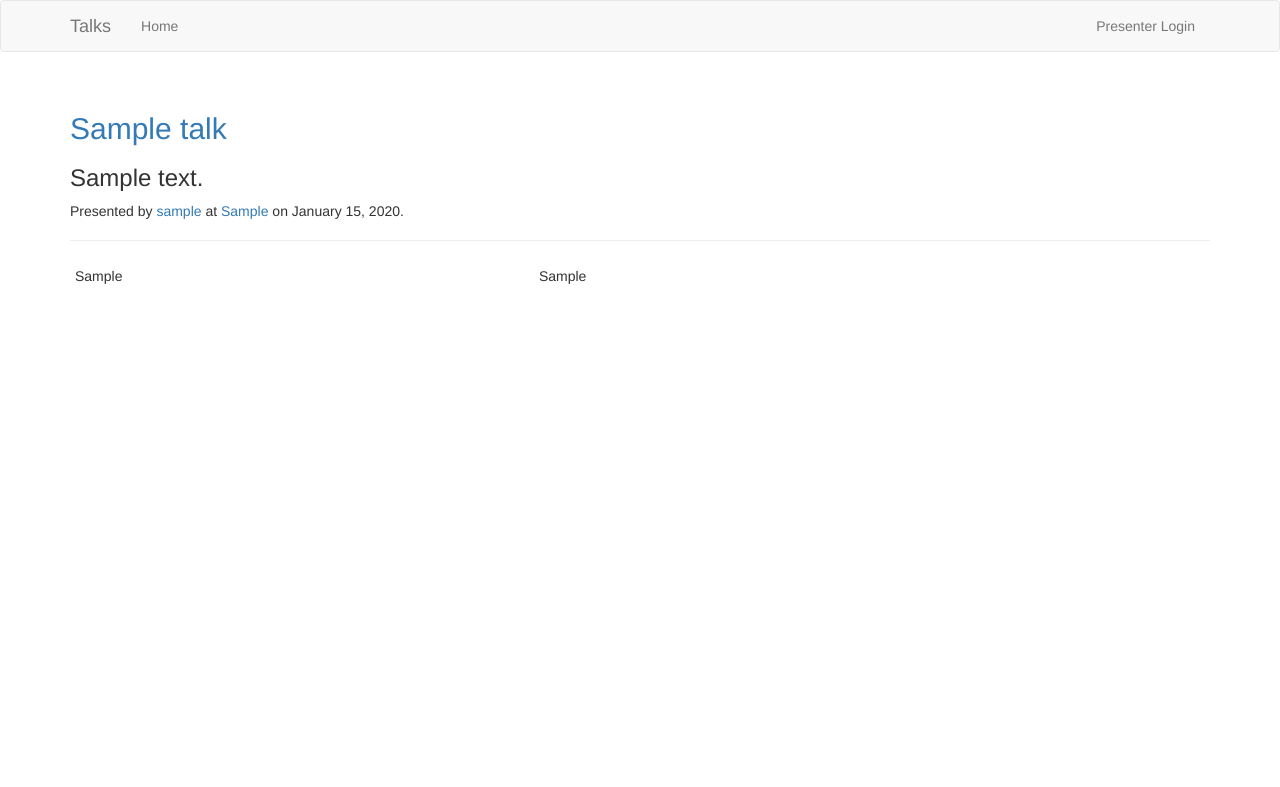
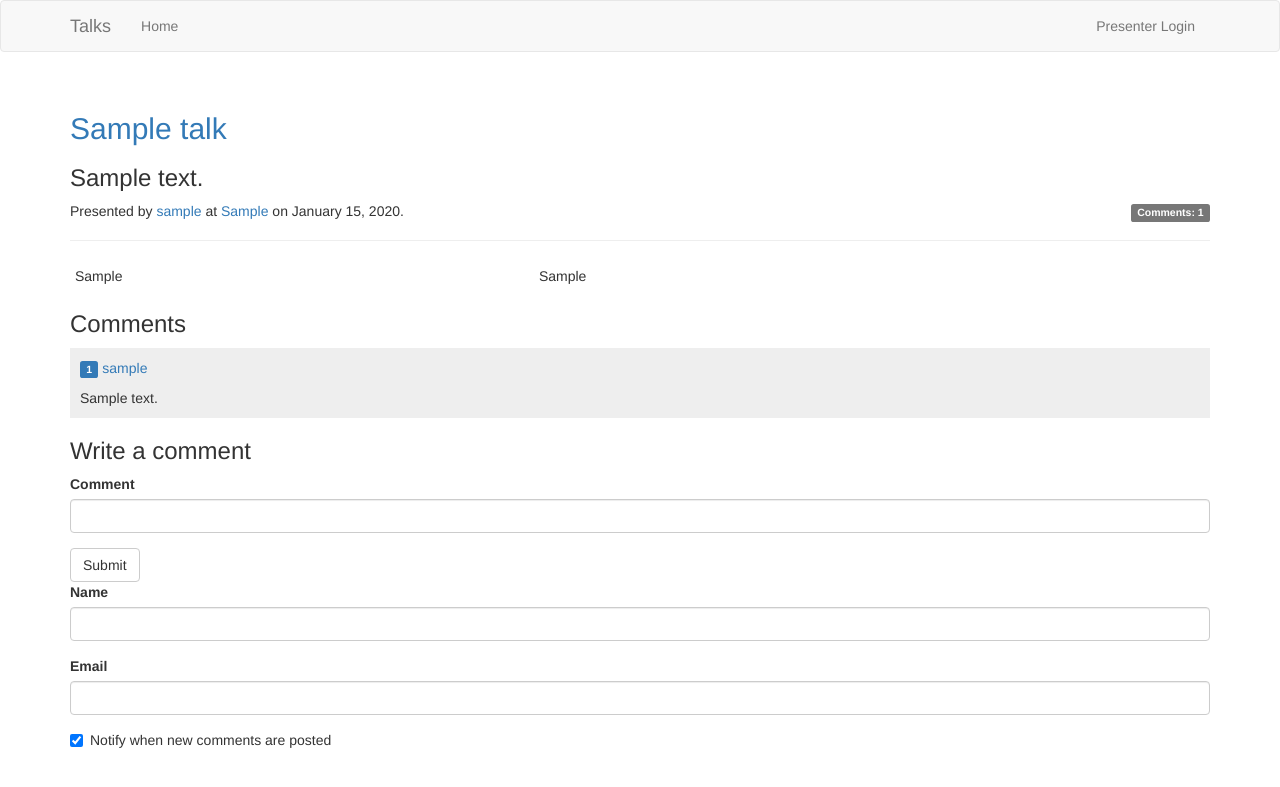
Before and after one commit to bionikspoon/Flask-Talks, a Flask app: page /talk/1 in a window 1280 px wide. Shown: the top 787 px of the page. Run offline with Flask 2, Linux system fonts and the light colour scheme; tables that the repository leaves empty hold one stand-in row (values such as "Sample post"); some libraries are stand-ins or nearby versions.

Commit message:
comments route, model, form, views, css

```diff
--- a/app/__init__.py
+++ b/app/__init__.py
@@ -4,6 +4,7 @@ from flask.ext.bootstrap import Bootstrap
 from flask.ext.sqlalchemy import SQLAlchemy
 from flask.ext.login import LoginManager
 from flask.ext.moment import Moment
+from flask.ext.pagedown import PageDown
 
 from config import config
 
@@ -11,6 +12,7 @@ from config import config
 bootstrap = Bootstrap()
 db = SQLAlchemy()
 moment = Moment()
+pagedown = PageDown()
 
 login_manager = LoginManager()
 login_manager.login_view = 'auth.login'
@@ -24,6 +26,7 @@ def create_app(config_name):
     db.init_app(app)
     login_manager.init_app(app)
     moment.init_app(app)
+    pagedown.init_app(app)
 
     from .talks import talks as talks_blueprint
     from .auth import auth as auth_blueprint
--- a/app/static/styles.css
+++ b/app/static/styles.css
@@ -53,3 +53,38 @@ div.talk-slides {
     margin: 5px;
     vertical-align: middle;
 }
+
+.flask-pagedown-preview {
+    margin-top: 10px;
+    padding: 10px;
+    border: 1px solid #cccccc;
+}
+
+.flask-pagedown-preview h1, .comment-body h1 {
+    font-size: 160%;
+}
+
+.flask-pagedown-preview h2, .comment-body h2 {
+    font-size: 140%;
+}
+
+.flask-pagedown-preview h3, .comment-body h3 {
+    font-size: 120%;
+}
+
+ul.comment-list {
+    list-style-type: none;
+    padding: 0;
+}
+
+li.comment {
+    padding: 10px;
+}
+
+ul.comment-list li.comment:nth-child(odd) {
+    background-color: #eeeeee;
+}
+
+ul.comment-list li.comment:nth-child(even) {
+    background-color: #ffffff;
+}
--- a/app/talks/forms.py
+++ b/app/talks/forms.py
@@ -1,8 +1,9 @@
 # coding=utf-8
 from flask.ext.wtf import Form
-from wtforms import StringField, TextAreaField, SubmitField
+from flask.ext.pagedown.fields import PageDownField
+from wtforms import StringField, TextAreaField, SubmitField, BooleanField
 from wtforms.fields.html5 import DateField
-from wtforms.validators import Optional, Length, Required, URL
+from wtforms.validators import Optional, Length, Required, URL, Email
 
 
 class ProfileForm(Form):
@@ -40,3 +41,15 @@ class TalkForm(Form):
         talk.venue = self.venue.data
         talk.venue_url = self.venue_url.data
         talk.date = self.date.data
+
+
+class PresenterCommentForm(Form):
+    body = PageDownField('Comment', validators=[Required()])
+    submit = SubmitField('Submit')
+
+
+class CommentForm(PresenterCommentForm):
+    name = StringField('Name', validators=[Required(), Length(1, 64)])
+    email = StringField('Email',
+                        validators=[Required(), Length(1, 64), Email()])
+    notify = BooleanField('Notify when new comments are posted', default=True)
--- a/app/talks/routes.py
+++ b/app/talks/routes.py
@@ -4,8 +4,8 @@ from flask.ext.login import login_required, current_user
 
 from . import talks
 from .. import db
-from .forms import ProfileForm, TalkForm
-from ..models import User, Talk
+from .forms import ProfileForm, TalkForm, PresenterCommentForm, CommentForm
+from ..models import User, Talk, Comment
 
 
 @talks.route('/')
@@ -56,12 +56,36 @@ def new_talk():
     return render_template('talks/edit_talk.html', form=form)
 
 
-@talks.route('/talk/<id>')
+@talks.route('/talk/<int:id>', methods=['GET', 'POST'])
 def talk(id):
     talk = Talk.query.get_or_404(id)
+    comment = None
+    if current_user.is_authenticated():
+        form = PresenterCommentForm()
+        if form.validate_on_submit():
+            comment = Comment(body=form.body.data, talk=talk,
+                              author=current_user, notify=False, approved=True)
+    else:
+        form = CommentForm()
+        if form.validate_on_submit():
+            comment = Comment(body=form.body.data, talk=talk,
+                              author_name=form.name.data,
+                              author_email=form.email.data,
+                              notify=form.notify.data, approved=False)
+    if comment:
+        db.session.add(comment)
+        db.session.commit()
+        if comment.approved:
+            flash('Your comment has been published', category='success')
+        else:
+            flash('Your comment will be published after '
+                  'it is review by the presenter.', category='info')
+        return redirect('{}#top'.format(url_for('.talk', id=talk.id)))
+    comments = talk.comments.order_by(Comment.timestamp.asc()).all()
     headers = {
         'X-XSS-Protection': '0'} if current_user.is_authenticated() else {}
-    return render_template('talks/talk.html', talk=talk), 200, headers
+    return render_template('talks/talk.html', talk=talk, form=form,
+                           comments=comments), 200, headers
 
 
 @talks.route('/edit/<int:id>', methods=['GET', 'POST'])
--- /dev/null
+++ b/app/templates/talks/_comment.html
@@ -0,0 +1,15 @@
+<p>
+    {% if comment.author %}
+        <span class="label label-primary">{{ index }}</span>
+        <a href="{{ url_for('.user', username=comment.author.username) }}">{{ comment.author.username }}</a>
+    {% else %}
+        <span class="label label-default">{{ index }}</span>
+        <b>{{ comment.author_name }}</b>
+        {%  if current_user.is_authenticated() and (talk.author == current_user or current_user.is_admin) %}
+            (<a href="mailto:{{ comment.author_email }}">{{ comment.author_email }}</a>)
+        {% endif %}
+    {% endif %}
+</p>
+<div class="comment-body">
+    {{ comment.body_html | safe }}
+</div>
--- /dev/null
+++ b/app/templates/talks/_comments.html
@@ -0,0 +1,8 @@
+<ul class="comment-list">
+{% for comment in comments %}
+    {% set index = loop.index %}
+    <li class="comment">
+        {% include 'talks/_comment.html' %}
+    </li>
+{% endfor %}
+</ul>
--- a/app/templates/talks/_talk_header.html
+++ b/app/templates/talks/_talk_header.html
@@ -1,11 +1,12 @@
 <div>
     {% if talk.author == current_user %}
-    <a class="btn btn-primary pull-right" href="{{ url_for('talks.edit_talk', id=talk.id) }}">Edit</a>
+        <a class="btn btn-primary pull-right" href="{{ url_for('talks.edit_talk', id=talk.id) }}">Edit</a>
     {% elif current_user.is_admin %}
-    <a class="btn btn-danger pull-right" href="{{ url_for('talks.edit_talk', id=talk.id) }}">Edit</a>
+        <a class="btn btn-danger pull-right" href="{{ url_for('talks.edit_talk', id=talk.id) }}">Edit</a>
     {% endif %}
     <h2><a href="{{ url_for('talks.talk', id=talk.id) }}">{{ talk.title }}</a></h2>
     <h3>{{ talk.description }}</h3>
+    <div class="pull-right"><a href="{{ url_for('talks.talk', id=talk.id) }}"><span class="label label-default">Comments: {{ talk.comments.count() }}</span></a></div>
     <p>
         Presented by <a href="{{ url_for('talks.user', username=talk.author.username) }}">{{ talk.author.username }}</a> at
         {% if talk.venue_url %}
--- a/app/templates/talks/talk.html
+++ b/app/templates/talks/talk.html
@@ -1,4 +1,6 @@
 {% extends 'base.html' %}
+{% import 'bootstrap/wtf.html' as wtf %}
+
 {%  block page_content %}
     <div class="page-header">
         {% include 'talks/_talk_header.html' %}
@@ -15,4 +17,22 @@
         </div>
         {% endif %}
     </div>
+    {% if comments %}
+        <h3 id="comments">Comments</h3>
+        {% include 'talks/_comments.html' %}
+    {% endif %}
+    <h3 id="comment-form">Write a comment</h3>
+    {{ wtf.quick_form(form, action='#comment-form') }}
+
 {% endblock %}
+
+{%  block scripts %}
+    {{ super() }}
+    {{ pagedown.include_pagedown() }}
+    <script src="http://cdnjs.cloudflare.com/ajax/libs/autosize.js/1.18.1/jquery.autosize.min.js"></script>
+    <script>
+        $(document).ready(function() {
+            $('#flask-pagedown-body').autosize();
+        })
+    </script>
+{% endblock %}
```
Also changed, not shown: app/models.py (+30 -0 lines). Lines whose indentation alone changed are shown as unchanged.
